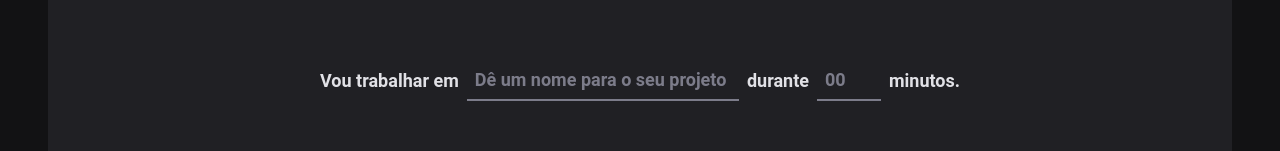
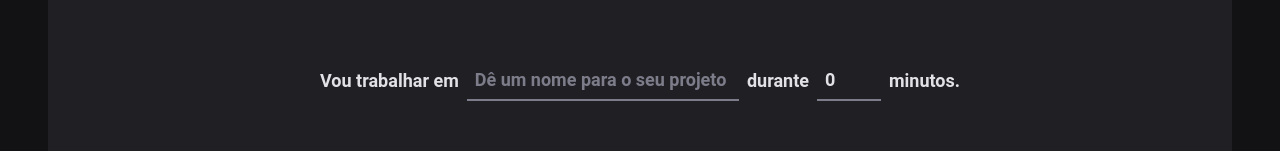
Before and after one commit to wedersonf/02-ignite-timer, a React app: page / in a window 1280 px wide. Shown: the part 166-317 px from the top of the page. Built offline with nearby package versions, Linux system fonts and the light colour scheme; the HTML template or start-up script is replaced by a standard one.

Commit message:
feat: hook form and validation

```diff
--- a/package.json
+++ b/package.json
@@ -10,11 +10,14 @@
     "lint": "eslint src --ext .ts,.tsx"
   },
   "dependencies": {
+    "@hookform/resolvers": "^3.1.1",
     "@phosphor-icons/react": "^2.0.10",
     "react": "^18.2.0",
     "react-dom": "^18.2.0",
+    "react-hook-form": "^7.45.1",
     "react-router-dom": "^6.14.1",
-    "styled-components": "^6.0.2"
+    "styled-components": "^6.0.2",
+    "zod": "^3.21.4"
   },
   "devDependencies": {
     "@rocketseat/eslint-config": "^1.2.0",
--- a/src/pages/Home/index.tsx
+++ b/src/pages/Home/index.tsx
@@ -1,4 +1,7 @@
 import { Play } from '@phosphor-icons/react'
+import { useForm } from 'react-hook-form'
+import { zodResolver } from '@hookform/resolvers/zod'
+import * as zod from 'zod'
 
 import {
   CountdownContainer,
@@ -10,16 +13,43 @@
   StartCountdownButton,
 } from './styles'
 
+const newCycleFormValidationSchema = zod.object({
+  task: zod.string().min(1, 'Informe a tarefa'),
+  minutesAmount: zod
+    .number()
+    .min(5, 'O ciclo precisa ser de no mínimo 5 minutos.')
+    .max(60, 'O ciclo precisa ser de no máximo 60 minutos.'),
+})
+
+type NewCycleFormData = zod.infer<typeof newCycleFormValidationSchema>
+
 export function Home() {
+  const { register, handleSubmit, watch, reset } = useForm<NewCycleFormData>({
+    resolver: zodResolver(newCycleFormValidationSchema),
+    defaultValues: {
+      task: '',
+      minutesAmount: 0,
+    },
+  })
+
+  function handleCreateNewCycle(data: NewCycleFormData) {
+    console.log(data)
+    reset()
+  }
+
+  const task = watch('task')
+  const isSubmitDisabled = !task
+
   return (
     <HomeContainer>
-      <form action="">
+      <form onSubmit={handleSubmit(handleCreateNewCycle)} action="">
         <FormContainer>
           <label htmlFor="task">Vou trabalhar em</label>
           <TaskInput
             id="task"
             list="task-suggestions"
             placeholder="Dê um nome para o seu projeto"
+            {...register('task')}
           />
 
           <datalist id="task-suggestions">
@@ -37,6 +67,7 @@
             step={5}
             min={5}
             max={60}
+            {...register('minutesAmount', { valueAsNumber: true })}
           />
 
           <span>minutos.</span>
@@ -50,7 +81,7 @@
           <span>0</span>
         </CountdownContainer>
 
-        <StartCountdownButton disabled type="submit">
+        <StartCountdownButton disabled={isSubmitDisabled} type="submit">
           <Play />
           Começar
         </StartCountdownButton>
```
Also changed, not shown: 1 other file (tests, documents, lock files or other folders).
